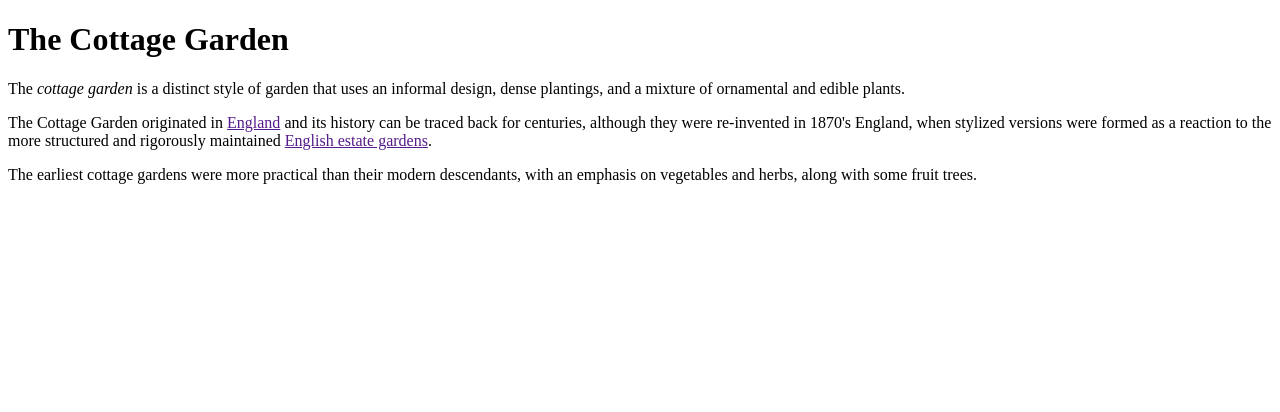
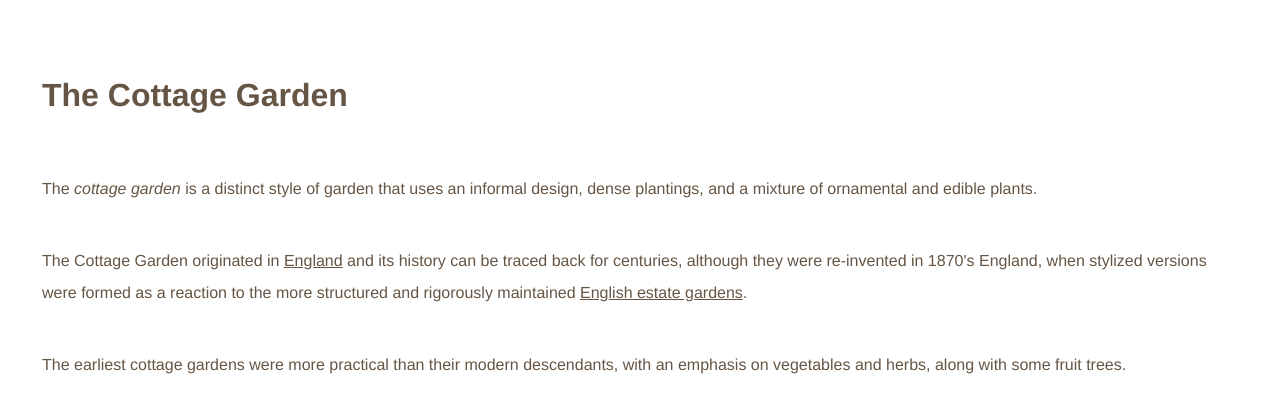
Before and after one commit to llvovsky/dev109, a plain HTML site: page m03/index.html in a window 1280 px wide. Drawn offline with Linux system fonts and the light colour scheme.

Commit message:
Update index.html

```diff
--- a/m03/index.html
+++ b/m03/index.html
@@ -3,7 +3,7 @@
 <html>
 	<head>
 		<title>Understanding CSS - Thinking Inside the Box</title>
-	        <link rel='stylesheet' href = 'style.css' type='text'/>
+	        <link rel="stylesheet" href="style.css" type="text/css">
 	</head>
 	<body>
 		<h1>The Cottage Garden</h1>
```
